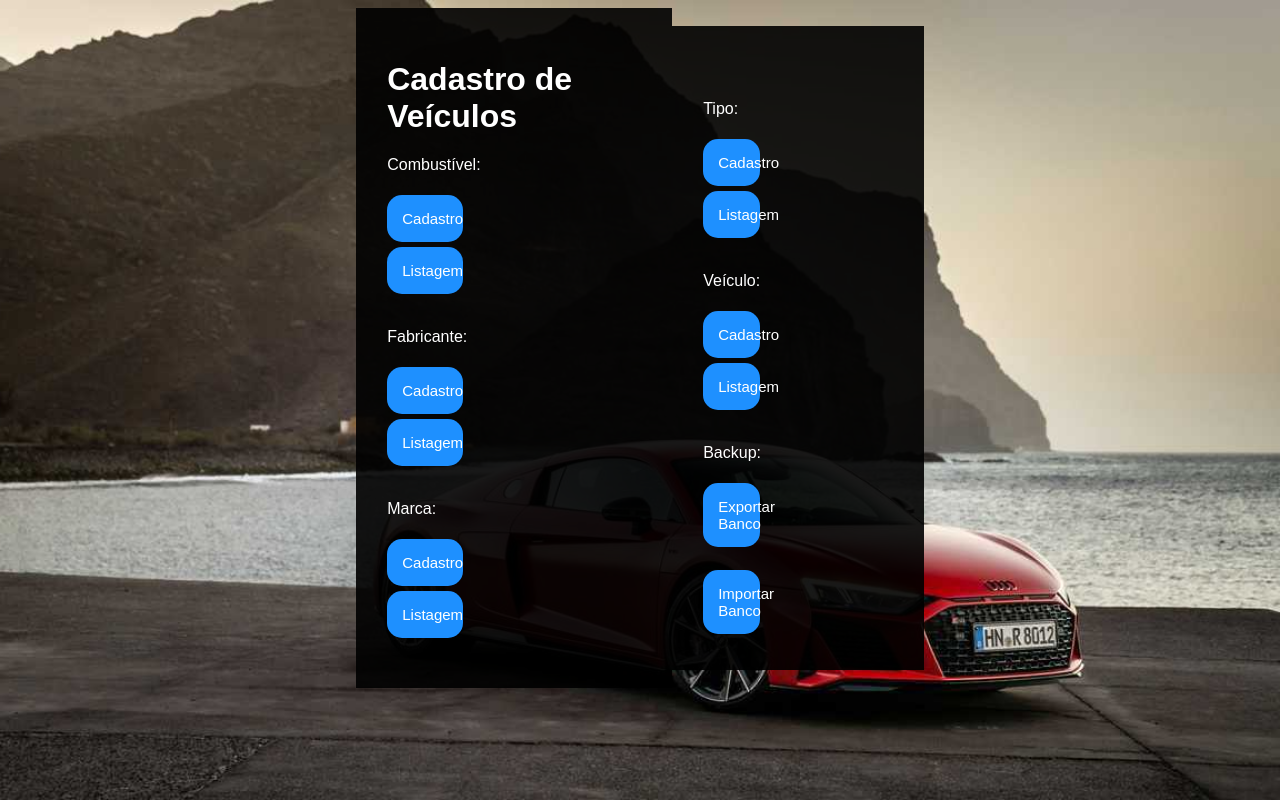
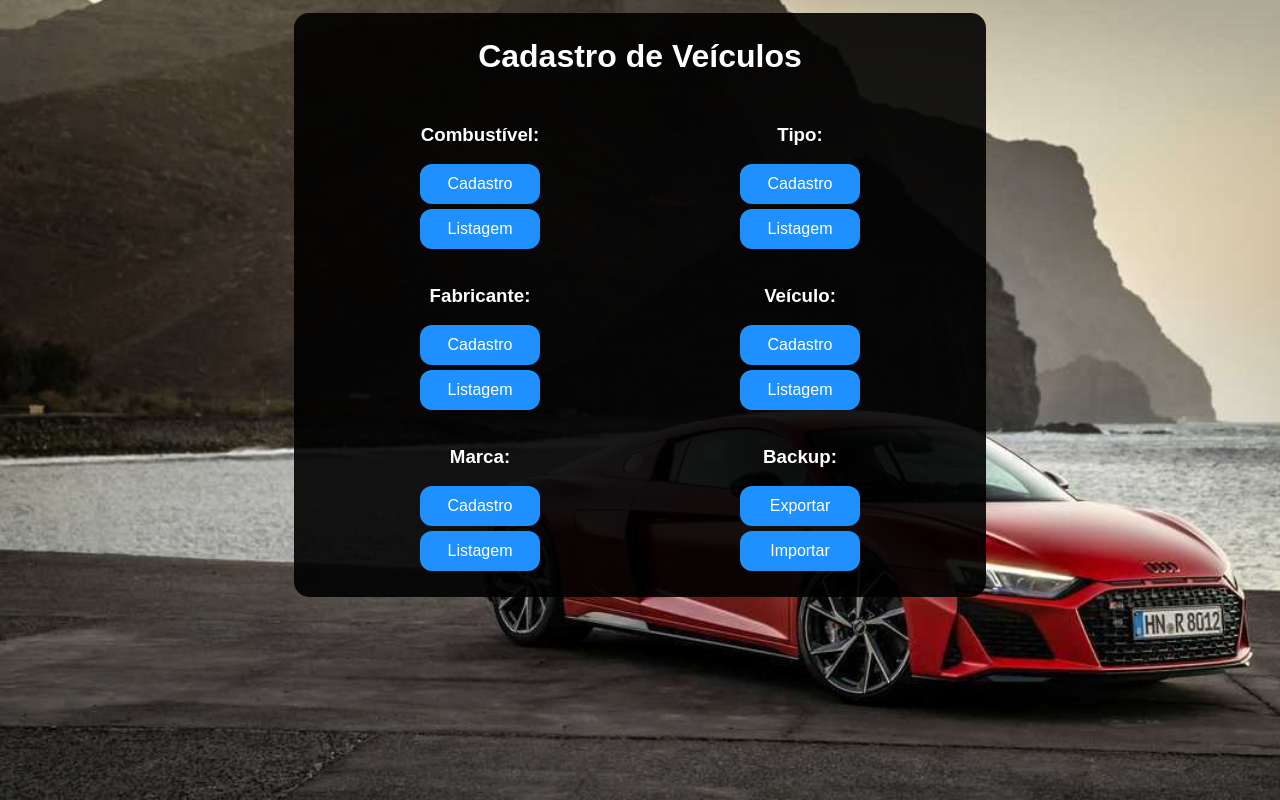
Before and after one commit to Jgabriel0145/CadastroVeiculos, a PHP site: page /index.php in a window 1280 px wide. Run offline with PHP 8.4, Linux system fonts and the light colour scheme.

Commit message:
Arrumando página inicial.

```diff
--- a/App/Views/Inicio.php
+++ b/App/Views/Inicio.php
@@ -5,160 +5,173 @@
     <meta name="viewport" content="width=device-width, initial-scale=1">
     <title>Início</title>
     <style>
+        *
+        {
+            margin: 0;
+            padding: 0;
+            border: 0;
+        }
+
         html
         {
             height: 100%;
-            width: 100%;
+            width: auto;
         }
 
         body
         {
-
+            width: 100%;
+            height: auto;
             font-family: Arial, Helvetica, sans-serif;
+            background-image: url("/Views/img/Fundo_Inicial.jpg");
+            background-repeat: no-repeat;
+            background-size: cover;
             display: flex;
             justify-content: center;
-            align-items: center;
-            align-content:center;
-            background-image: url('/Views/img/Fundo_Inicial.jpg');
-            background-repeat: no-repeat;
-            background-position: center;
-            background-size: cover;
-        }
-        #div1
-        {
-            background-color: rgba(0, 0, 0, 0.9);
-            padding: 2.5%;
-            width:20%;
-            height:90%;
-
-            color: #fff;
-
-        }
-        #div2{
-            background-color: rgba(0, 0, 0, 0.9);
-            padding-top:15%;
-            padding: 2.5%;
-            height:580px;
-            width: 15%;
-            color: #fff;
-            align-items: center;
-
-        }
-        #div2 .itemdiv {
-            position: relative;
-            bottom: 100px;
-        }
-
-
-        input
-        {
-            padding: 15px;
-            outline: none;
-            font-size: 15px;
-            border-radius: 10px;
-
         }
 
         button
         {
-            text-align:right;
-            display:inline;
+            text-align: center;
             background-color: dodgerblue;
             border: none;
-            padding: 15px;
-            width:30%;
-            border-radius:15px;
-            color: white;
-            font-size: 15px;
-            margin-top: 5px;
-
+            border-radius: 12px;
+            color: #FFFFFF;
+            font-size: 12pt;
+            padding: 5px;
+            width: 100%;
+            min-width: 120px;
+            height: 100%;
+            min-height: 40px;
         }
 
-        button:hover{
+        button:hover
+        {
             background-color: deepskyblue;
             cursor: pointer;
-
         }
 
-        img{
-            position:relative;
-            top:-1;
-            width:100%;
-            height:100%;
+        #conteudo
+        {
+            width: 50%;
+            height: auto;
+            background-color: rgba(0, 0, 0, 0.9);
+            color: #FFFFFF;
+            margin: 1%;
+            padding: 2%;
+            border-radius: 15px;
         }
 
-        #aside {
-            position:relative;
-            background: #fff;
-            width: 19%;
-            height: 490px;
-            margin-top: 10px;
-            margin-bottom: 10px;
-            margin-right:10px;
+        #conteudo h1
+        {
+            text-align: center;
         }
 
+        #separacao
+        {
+            display: flex;
+            justify-content: space-around;
+            margin-top: 2%;
+            width: 100%;
+        }
 
+        .item
+        {
+            display: flex;
+            flex-direction: column;
+            justify-content: space-evenly;
+        }
 
+        .item h3
+        {
+            text-align: center;
+        }
 
+        .item-botao
+        {
+            display: flex;
+            flex-direction: column;
+            justify-content: space-around;
+        }
+
+        .btn-espaco
+        {
+            margin-bottom: 5px;
+        }
     </style>
 </head>
 
 <body>
+    <div id="conteudo">
+        <h1>Cadastro de Veículos</h1>
+        <br><br>
 
-    <!-- <img src="Views/img/tela_fundo.jpg" height="969px" width="1990px" alt="carro na estrada"> -->
+        <div id="separacao">
+            <div class="separacao-item">
+                <div class="item">
+                    <h3>Combustível:</h3>
+                    <br>
+                    <div class="item-botao">
+                        <button onclick="document.location='/combustivel/form'" class="btn-espaco">Cadastro</button>
+                        <button onclick="document.location='/combustivel'" >Listagem</button>
+                    </div>
+                </div>
 
+                <br><br>
 
+                <div class="item">
+                    <h3>Fabricante:</h3>
+                    <br>
+                    <div class="item-botao">
+                        <button onclick="document.location='/fabricante/form'" class="btn-espaco">Cadastro</button>
+                        <button onclick="document.location='/fabricante'" >Listagem</button>
+                    </div>
+                </div>
 
-    <!-- <div id="aside"> -->
-        <div id="div1">
-            <div class="itemdiv">
-                <!-- <img src="C:\Users\Usuario\Desktop\CadastroVeiculos\App\Views\img\carro.png" alt=""> -->
-                <h1>Cadastro de Veículos</h1>
-                <p>Combustível:</p>
-                <button onclick="document.location='/combustivel/form'" >Cadastro</button><br>
-                <button onclick="document.location='/combustivel'" >Listagem</button><br><br>
+                <br><br>
+
+                <div class="item">
+                    <h3>Marca:</h3>
+                    <br>
+                    <div class="item-botao">
+                        <button onclick="document.location='/marca/form'" class="btn-espaco">Cadastro</button>
+                        <button onclick="document.location='/marca'" >Listagem</button>
+                    </div>
+                </div>
             </div>
 
-            <div class="itemdiv">
-                <p>Fabricante:</p>
-                <button onclick="document.location='/fabricante/form'" >Cadastro</button><br>
-                <button onclick="document.location='/fabricante'" >Listagem</button><br><br>
-            </div>
+            <div class="separacao-item">
+                <div class="item">
+                    <h3>Tipo:</h3>
+                    <br>
+                    <button onclick="document.location='/tipo/form'" class="btn-espaco">Cadastro</button>
+                    <button onclick="document.location='/tipo'" >Listagem</button>
+                </div>
 
+                <br><br>
 
-            <div class="itemdiv">
-                <p>Marca:</p>
-                <button onclick="document.location='/marca/form'" >Cadastro</button><br>
-                <button onclick="document.location='/marca'" >Listagem</button><br><br>
+                <div class="item">
+                    <h3>Veículo:</h3>
+                    <br>
+                    <div class="item-botao">
+                        <button onclick="document.location='/veiculo/form'" class="btn-espaco">Cadastro</button>
+                        <button onclick="document.location='/veiculo'" >Listagem</button>
+                    </div>
+                </div>
+
+                <br><br>
+
+                <div class="item">
+                    <h3>Backup:</h3>
+                    <br>
+                    <div class="item-botao">
+                        <button onclick="document.location='/backup/exportar'" class="btn-espaco">Exportar</button>
+                        <button onclick="document.location='/backup/importar'" >Importar</button>
+                    </div>
+                </div>
             </div>
         </div>
-
-
-        <div id="div2">
-            <div class="itemdiv">
-                <br><br><br><br><br><br><br>
-                <p>Tipo:</p>
-                <button onclick="document.location='/tipo/form'" >Cadastro</button><br>
-                <button onclick="document.location='/tipo'" >Listagem</button><br><br>
-            </div>
-
-            <div class="itemdiv">
-                <p>Veículo:</p>
-                <button onclick="document.location='/veiculo/form'" >Cadastro</button><br>
-                <button onclick="document.location='/veiculo'" >Listagem</button><br><br>
-            </div>
-
-            <div class="itemdiv">
-                <p>Backup:</p>
-                <button onclick="document.location='/backup/exportar'">Exportar Banco</button><br><br>
-                <button onclick="document.location='/backup/importar'">Importar Banco</button><br><br>
-            </div>
-        </div>
-    <!--  </div> -->
-
-
-
-
+    </div>
 
 </body>
 </html>
```
Also changed, not shown: App/Views/img/Fundo_Inicial.jpg.
